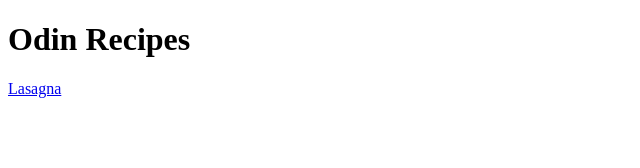
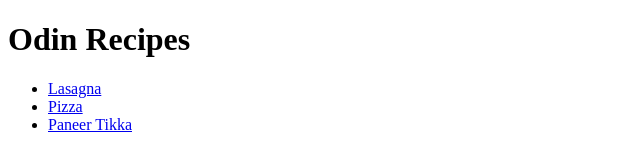
Before and after one commit to bhavya-choudhary-githost/odin-recipes, a plain HTML site: page index.html in a window 1280 px wide. Shown: the whole page, without its empty margins (0-640 px from the left). Drawn offline with Linux system fonts and the light colour scheme.

Commit message:
added list in index

```diff
--- a/index.html
+++ b/index.html
@@ -7,6 +7,10 @@
 </head>
 <body>
     <h1> Odin Recipes</h1>
-    <a href="recipes/lasagna.html">Lasagna</a>
+    <ul>
+    <li><a href="recipes/lasagna.html">Lasagna</a></li>
+    <li><a href="recipes/izza.html">Pizza</a></li>
+    <li><a href="recipes/paneer-tikka.html">Paneer Tikka</a></li>
+    </ul>
 </body>
 </html>
```
